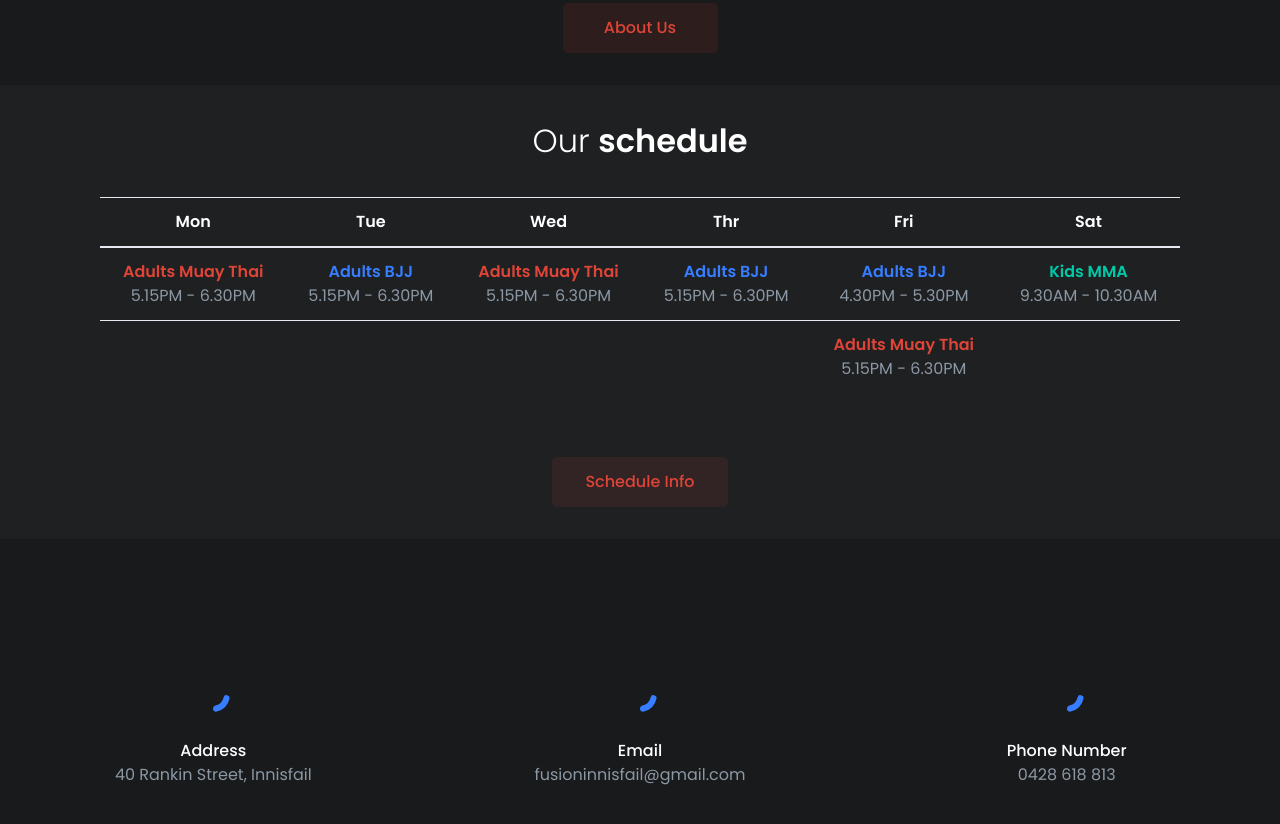
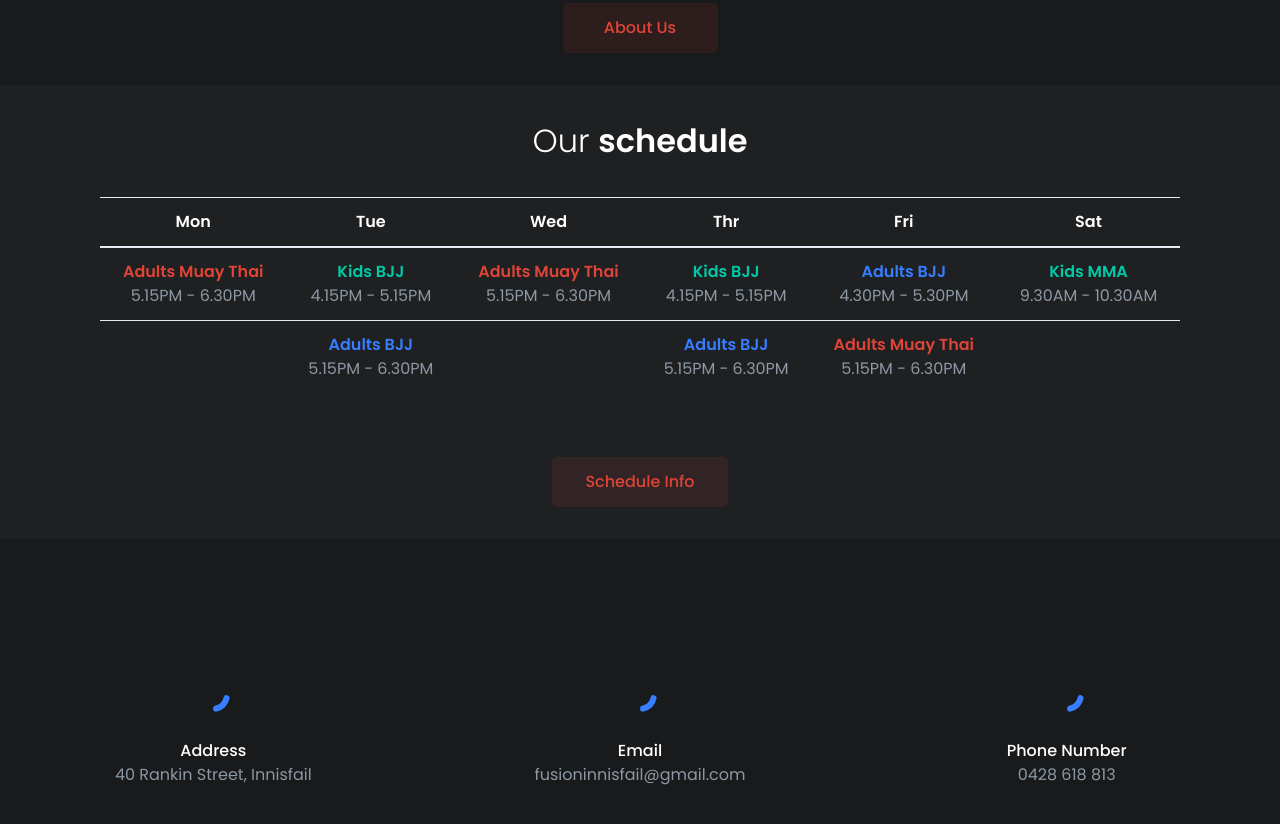
Before and after one commit to ercsoftware11/fusion-innisfail, a plain HTML site: page index.html in a window 1280 px wide. Shown: the part 1213-2037 px from the top of the page. Drawn offline with Linux system fonts and the light colour scheme; a script that the page names is missing.

Commit message:
Updated schedule

```diff
--- a/index.html
+++ b/index.html
@@ -354,16 +354,16 @@
                                                 <span class="d-block text-muted">5.15PM - 6.30PM </span>
                                             </td>
                                             <td>
-                                        <span class="d-block font-weight-semi-bold text-primary">Adults BJJ</span>
-                                        <span class="d-block text-muted">5.15PM - 6.30PM </span>
+                                                <span class="d-block font-weight-semi-bold text-success">Kids BJJ</span>
+                                                <span class="d-block text-muted">4.15PM - 5.15PM </span>
                                             </td>
                                             <td class="">
                                                 <span class="d-block font-weight-semi-bold text-danger">Adults Muay Thai</span>
                                                 <span class="d-block text-muted">5.15PM - 6.30PM </span>
                                             </td>
                                             <td>
-                                        <span class="d-block font-weight-semi-bold text-primary">Adults BJJ</span>
-                                        <span class="d-block text-muted">5.15PM - 6.30PM </span>
+                                                <span class="d-block font-weight-semi-bold text-success">Kids BJJ</span>
+                                                <span class="d-block text-muted">4.15PM - 5.15PM </span>
                                             </td>
                                             <td class="">
                                                 <span class="d-block font-weight-semi-bold text-primary">Adults BJJ</span>
@@ -380,9 +380,14 @@
 
                                             <td></td>
                                             <td>
+                                                <span class="d-block font-weight-semi-bold text-primary">Adults BJJ</span>
+                                                <span class="d-block text-muted">5.15PM - 6.30PM </span>
                                             </td>
                                             <td></td>
-                                    <td></td>
+                                            <td>
+                                                <span class="d-block font-weight-semi-bold text-primary">Adults BJJ</span>
+                                                <span class="d-block text-muted">5.15PM - 6.30PM </span>
+                                            </td>
                                             <td>
                                                 <span class="d-block font-weight-semi-bold text-danger">Adults Muay Thai</span>
                                                 <span class="d-block text-muted">5.15PM - 6.30PM </span>
```
Also changed, not shown: schedule.html (+10 -5 lines). Lines whose indentation alone changed are shown as unchanged.
